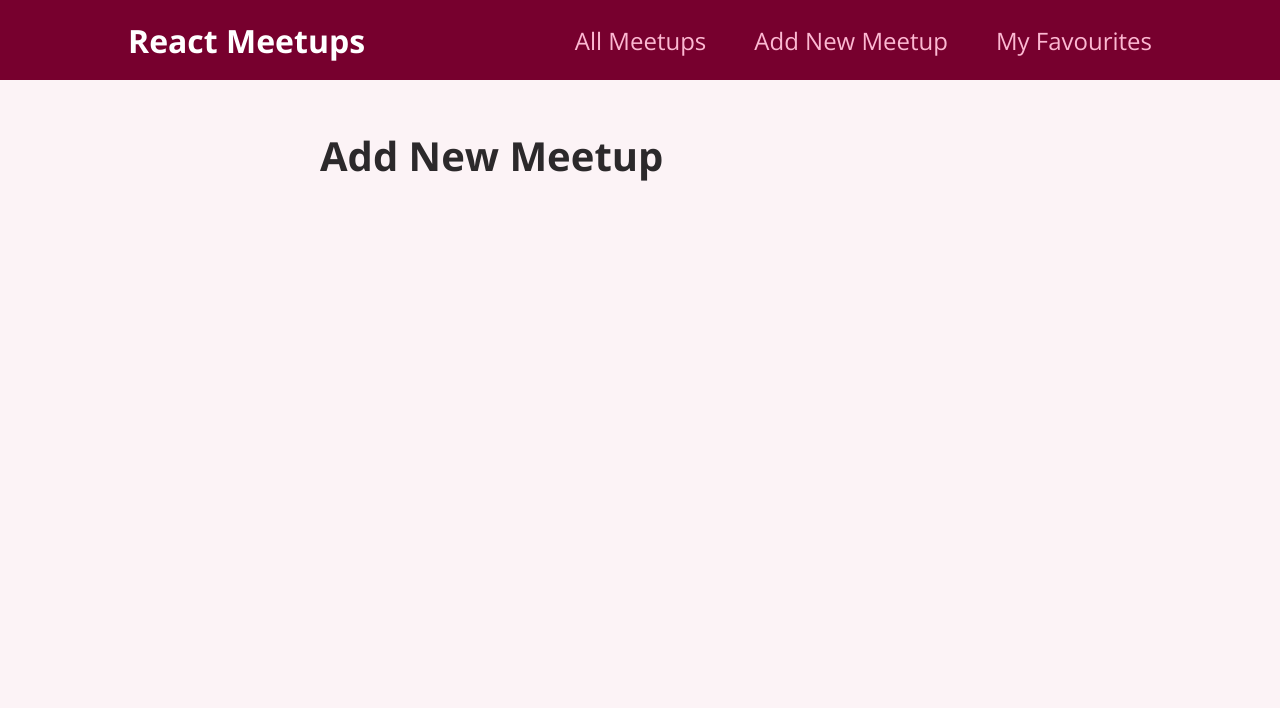
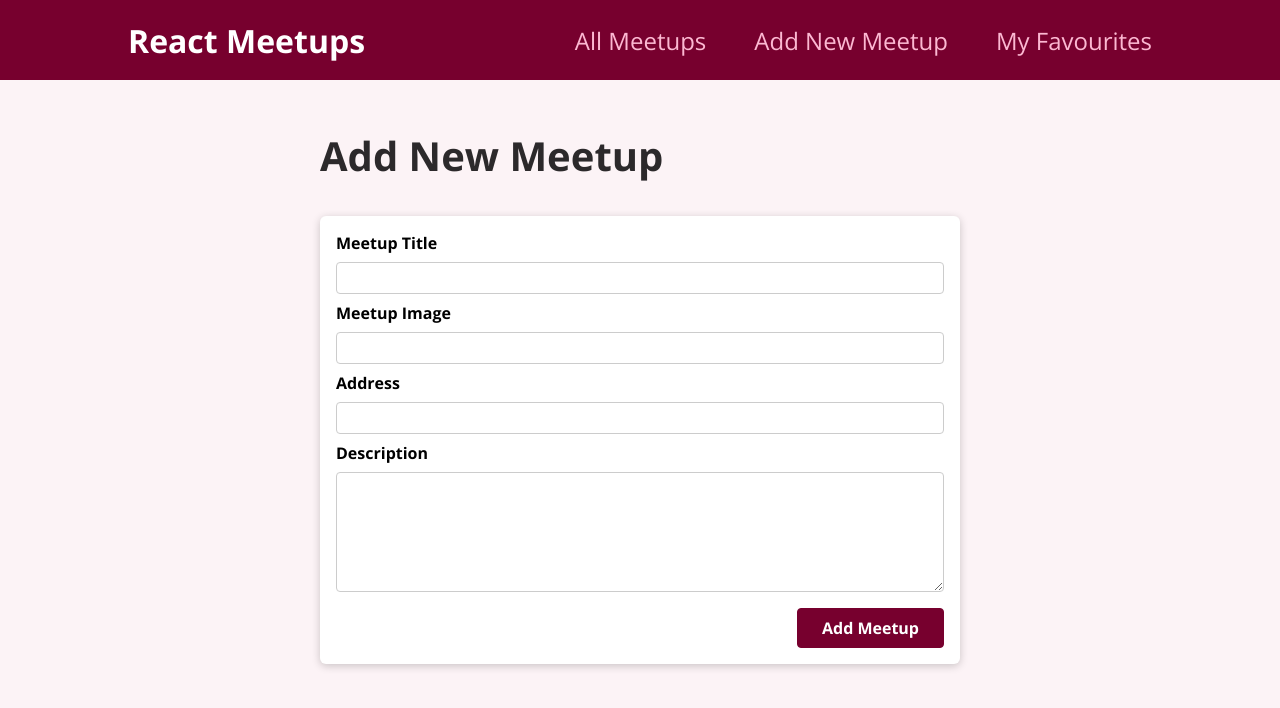
Before and after one commit to AurlinD/meetup, a React (Create React App) app: page /new-meetup in a window 1280 px wide. Shown: the top 708 px of the page. Built offline with nearby package versions, Linux system fonts and the light colour scheme.

Commit message:
post request made to firebase server with new meetup data

```diff
--- a/src/App.js
+++ b/src/App.js
@@ -2,7 +2,6 @@ import { Routes, Route } from "react-router-dom";
 import AllMeetups from "./pages/AllMeetups";
 import NewMeetup from "./pages/NewMeetup";
 import Favourites from "./pages/Favourites";
-import { useNavigate } from "react";
 import Layout from "./components/layout/Layout";
 
 function App() {
--- a/src/components/meetups/NewMeetupForm.js
+++ b/src/components/meetups/NewMeetupForm.js
@@ -1,3 +1,61 @@
-function NewMeetupForm() {}
+import Card from "../ui/Card";
+import classes from "./NewMeetupForm.module.css";
+import { useRef } from "react";
+
+function NewMeetupForm(props) {
+  const titleInputRef = useRef();
+  const imageInputRef = useRef();
+  const addressInputRef = useRef();
+  const descriptionInputRef = useRef();
+
+  function submitHandler(event) {
+    event.preventDefault();
+
+    const enteredTitle = titleInputRef.current.value;
+    const enteredImage = imageInputRef.current.value;
+    const enteredAddress = addressInputRef.current.value;
+    const enteredDescription = descriptionInputRef.current.value;
+
+    const meetupData = {
+      title: enteredTitle,
+      image: enteredImage,
+      address: enteredAddress,
+      description: enteredDescription,
+    };
+
+    props.onAddMeetup(meetupData);
+  }
+
+  return (
+    <Card>
+      <form className={classes.form} onSubmit={submitHandler}>
+        <div className={classes.control}>
+          <label htmlFor="title">Meetup Title</label>
+          <input type="text" required id="title" ref={titleInputRef} />
+        </div>
+        <div className={classes.control}>
+          <label htmlFor="image">Meetup Image</label>
+          <input type="url" required id="image" ref={imageInputRef} />
+        </div>
+        <div className={classes.control}>
+          <label htmlFor="address">Address</label>
+          <input type="text" required id="address" ref={addressInputRef} />
+        </div>
+        <div className={classes.control}>
+          <label htmlFor="description">Description</label>
+          <textarea
+            id="description"
+            required
+            rows="5"
+            ref={descriptionInputRef}
+          ></textarea>
+        </div>
+        <div className={classes.actions}>
+          <button>Add Meetup</button>
+        </div>
+      </form>
+    </Card>
+  );
+}
 
 export default NewMeetupForm;
--- a/src/pages/NewMeetup.js
+++ b/src/pages/NewMeetup.js
@@ -1,7 +1,27 @@
+import NewMeetupForm from "../components/meetups/NewMeetupForm";
+import { useNavigate } from "react-router-dom";
+
 function NewMeetup() {
+  const navigate = useNavigate();
+
+  function addMeetupHandler(meetupData) {
+    fetch(
+      "https://react-getting-started-86a69-default-rtdb.firebaseio.com/meetups.json",
+      {
+        method: "POST",
+        body: JSON.stringify(meetupData),
+        headers: {
+          "Content-Type": "application/json",
+        },
+      }
+    ).then(() => {
+      navigate("/", { replace: true });
+    });
+  }
   return (
     <section>
       <h1>Add New Meetup</h1>
+      <NewMeetupForm onAddMeetup={addMeetupHandler} />
     </section>
   );
 }
```
